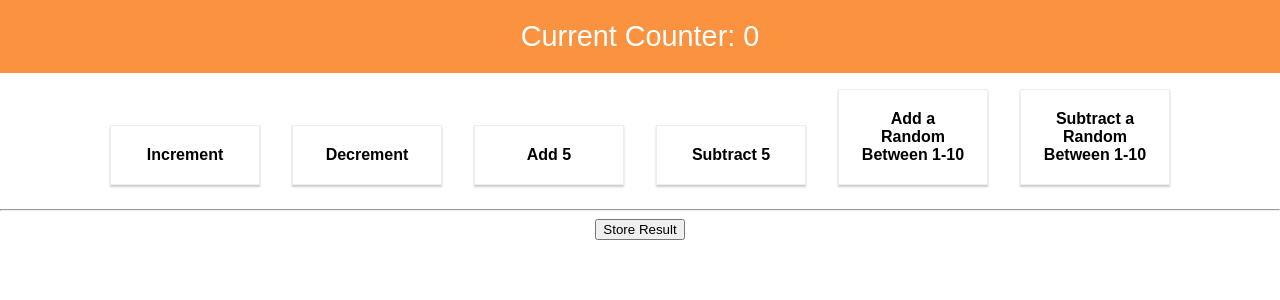
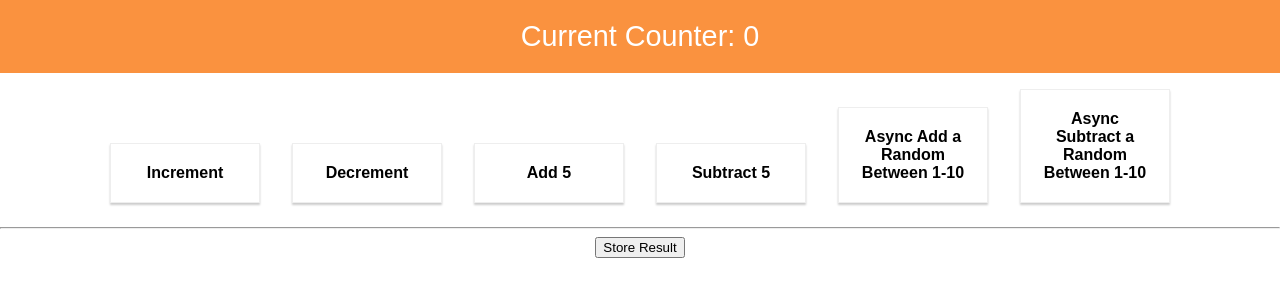
Before and after one commit to ignaciojvig/Redux-Maximilian, a React (Create React App) app: page / in a window 1280 px wide. Shown: the top 300 px of the page. Built offline with nearby package versions, Linux system fonts and the light colour scheme.

Commit message:
Improvement in Labels

```diff
--- a/src/containers/Counter/Counter.js
+++ b/src/containers/Counter/Counter.js
@@ -31,11 +31,11 @@ export const Counter = () => {
         clicked={() => dispatch(actions.onSubtractFiveFromCounter())}
       />
       <CounterControl
-        label="Add a Random Between 1-10"
+        label="Async Add a Random Between 1-10"
         clicked={() => dispatch(actions.onAddRandomToCounter())}
       />
       <CounterControl
-        label="Subtract a Random Between 1-10"
+        label="Async Subtract a Random Between 1-10"
         clicked={() => dispatch(actions.onSubtractRandomFromCounter())}
       />
       <hr />
```
